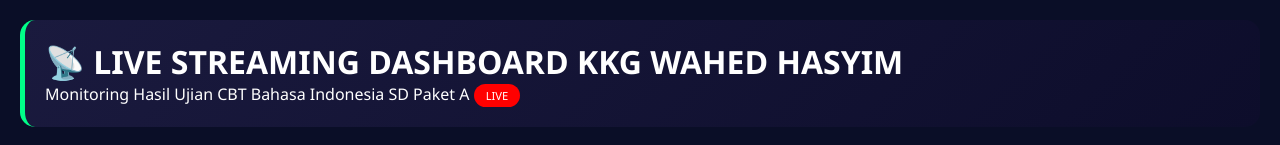
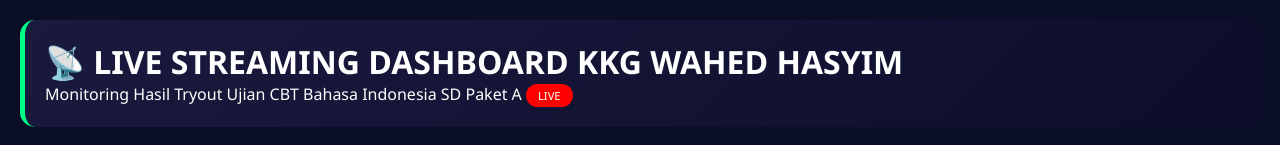
Before and after one commit to kkgwahedhasyim/live-streaming-tryout-Bahasa-Indonesia-Paket-A, a plain HTML site: page index.html in a window 1280 px wide. Shown: the top 145 px of the page. Drawn offline with Linux system fonts and the light colour scheme; no server answers.

Commit message:
Update live monitoring description in index.html

```diff
--- a/index.html
+++ b/index.html
@@ -114,7 +114,7 @@
 <body>
 <div class="header">
     <h1>📡 LIVE STREAMING DASHBOARD KKG WAHED HASYIM</h1>
-    <p>Monitoring Hasil Ujian CBT Bahasa Indonesia SD Paket A <span class="live-badge">LIVE</span></p>
+    <p>Monitoring Hasil Tryout Ujian CBT Bahasa Indonesia SD Paket A <span class="live-badge">LIVE</span></p>
 </div>
 
 <div class="stats-grid">
```
